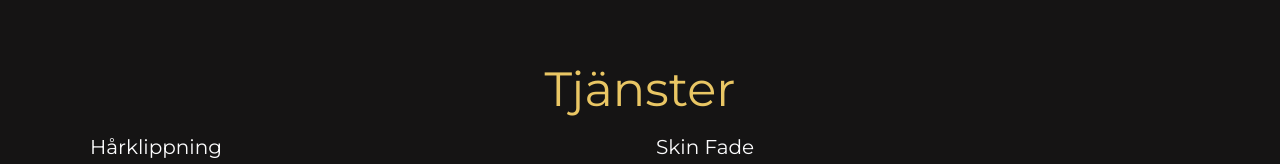
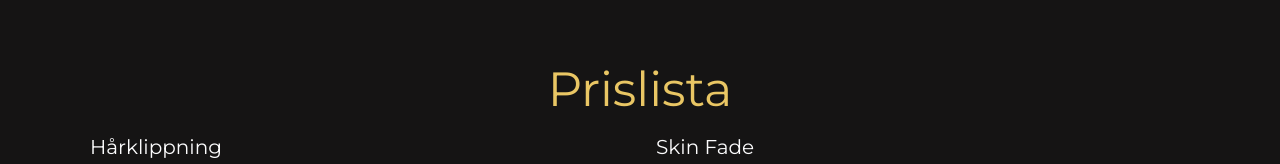
Before and after one commit to benjaminMil/goldenTouchSalong, a plain HTML site: page index.html in a window 1280 px wide. Shown: the part 723-887 px from the top of the page. Drawn offline with Linux system fonts and the light colour scheme.

```diff
--- a/index.html
+++ b/index.html
@@ -123,7 +123,7 @@
     </div>
     <main>
       <section id="services" class="services container side-margin">
-        <h2>Tjänster</h2>
+        <h2>Prislista</h2>
         <div class="services-grid">
           <div class="service-item animate-on-scroll">
             <h3>Hårklippning</h3>
```
